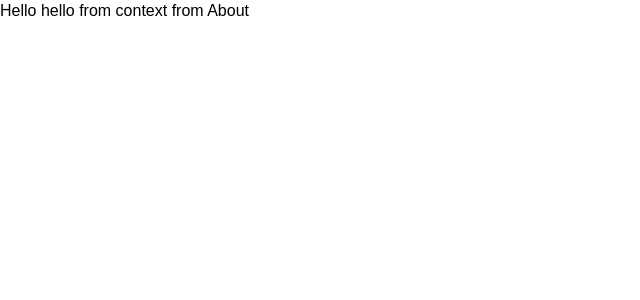
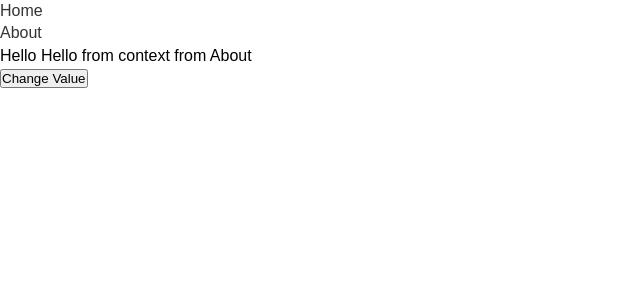
Before and after one commit to marstc1/react-cookbook, a React (Create React App) app: page /about in a window 1280 px wide. Shown: the top 300 px of the page, without its empty margins (0-640 px from the left). Built offline with nearby package versions, Linux system fonts and the light colour scheme.

Commit message:
New Recipe: Context API and changing state

```diff
--- a/src/App.js
+++ b/src/App.js
@@ -1,15 +1,32 @@
-import React from "react";
+import React, { useState } from "react";
 import "./App.css";
-import { Switch, Route } from "react-router-dom";
+import { Switch, Route, BrowserRouter as Router, Link } from "react-router-dom";
 import { Home } from "./pages/Home";
 import { About } from "./pages/About";
+import { UserContext } from "./context/UserContext";
 
 function App() {
+  const [value, setValue] = useState("Hello from context");
+
   return (
-    <Switch>
-      <Route exact path='/' component={Home} />
-      <Route exact path='/about' component={About} />
-    </Switch>
+    <Router>
+      <nav>
+        <ul>
+          <li>
+            <Link to='/'>Home</Link>
+          </li>
+          <li>
+            <Link to='/about'>About</Link>
+          </li>
+        </ul>
+      </nav>
+      <UserContext.Provider value={{ value, setValue }}>
+        <Switch>
+          <Route exact path='/' component={Home} />
+          <Route exact path='/about' component={About} />
+        </Switch>
+      </UserContext.Provider>
+    </Router>
   );
 }
 
--- a/src/index.js
+++ b/src/index.js
@@ -2,13 +2,5 @@ import React from "react";
 import ReactDOM from "react-dom";
 import App from "./App";
 import { BrowserRouter as Router } from "react-router-dom";
-import { UserContext } from "./context/UserContext";
 
-ReactDOM.render(
-  <Router>
-    <UserContext.Provider value='hello from context'>
-      <App />
-    </UserContext.Provider>
-  </Router>,
-  document.getElementById("root")
-);
+ReactDOM.render(<App />, document.getElementById("root"));
--- a/src/pages/About.js
+++ b/src/pages/About.js
@@ -2,9 +2,14 @@ import React, { useContext } from "react";
 import { UserContext } from "../context/UserContext";
 
 const About = () => {
-  const msg = useContext(UserContext);
+  const { value, setValue } = useContext(UserContext);
 
-  return <div>Hello {msg} from About</div>;
+  return (
+    <>
+      <div>Hello {value} from About</div>
+      <button onClick={() => setValue("HEy")}>Change Value</button>
+    </>
+  );
 };
 
 export { About };
--- a/src/pages/Home.js
+++ b/src/pages/Home.js
@@ -1,7 +1,14 @@
-import React from "react";
+import React, { useContext } from "react";
+import { UserContext } from "../context/UserContext";
 
 const Home = () => {
-  return <div>Hello from Home</div>;
+  const { value, setValue } = useContext(UserContext);
+
+  return (
+    <>
+      <div>Hello from Home and {value}</div>;
+    </>
+  );
 };
 
 export { Home };
```
Also changed, not shown: .docs/Recipes/ContextApi.md.
